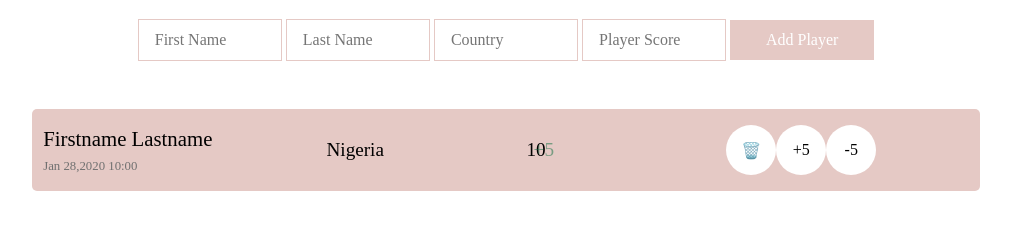
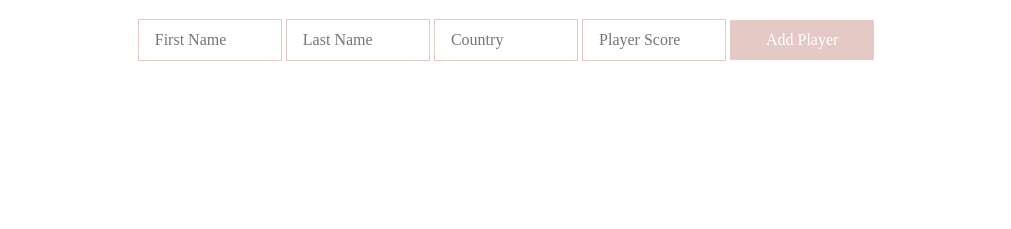
Before and after one commit to Tituz175/Leaderboard, a plain HTML site: page index.html in a window 1280 px wide. Shown: the part 69-298 px from the top of the page, without its empty margins (134-1145 px from the left). Drawn offline with Linux system fonts and the light colour scheme.

Commit message:
webpage perfected.

```diff
--- a/index.css
+++ b/index.css
@@ -36,6 +36,7 @@ button {
   color: white;
   background-color: #e5c9c5;
   border: 0rem;
+  cursor: pointer;
 }
 section:last-child {
   margin-top: 2rem;
@@ -97,6 +98,7 @@ section:last-child {
   justify-content: center;
   align-items: center;
   border-radius: 50%;
+  cursor: pointer;
 }
 .iconPlus5 {
   display: flex;
@@ -106,6 +108,7 @@ section:last-child {
   justify-content: center;
   align-items: center;
   border-radius: 50%;
+  cursor: pointer;
 }
 .iconMinus5 {
   display: flex;
@@ -115,6 +118,7 @@ section:last-child {
   justify-content: center;
   align-items: center;
   border-radius: 50%;
+  cursor: pointer;
 }
 .effect {
   display: none;
--- a/index.html
+++ b/index.html
@@ -25,23 +25,7 @@
             <p id="response"></p>
         </section>
         <section id="playerMother">
-            <div class="playerContainer">
-                <div class="playerDetails">
-                    <div class="playerNametime">
-                        <div class="name">Firstname Lastname</div>
-                        <div class="time">Jan 28,2020 10:00</div>
-                    </div>
-                    <div class="country">Nigeria</div>
-                    <div class="score">10
-                        <span class="effect" id="plus5">+5</span>
-                    </div>
-                    <div class="playerScorecontroller">
-                        <div class="iconDel">🗑️</div>
-                        <div class="iconPlus5">+5</div>
-                        <div class="iconMinus5">-5</div>
-                    </div>
-                </div>
-            </div>
+
         </section>
     </main>
     <script src="index.js"></script>
```
